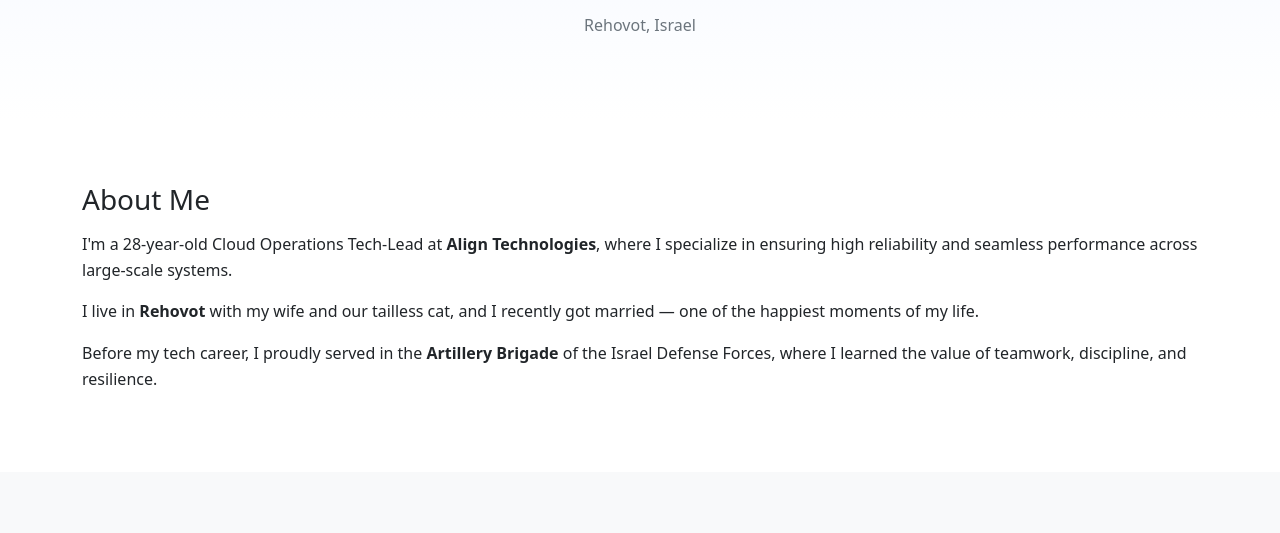
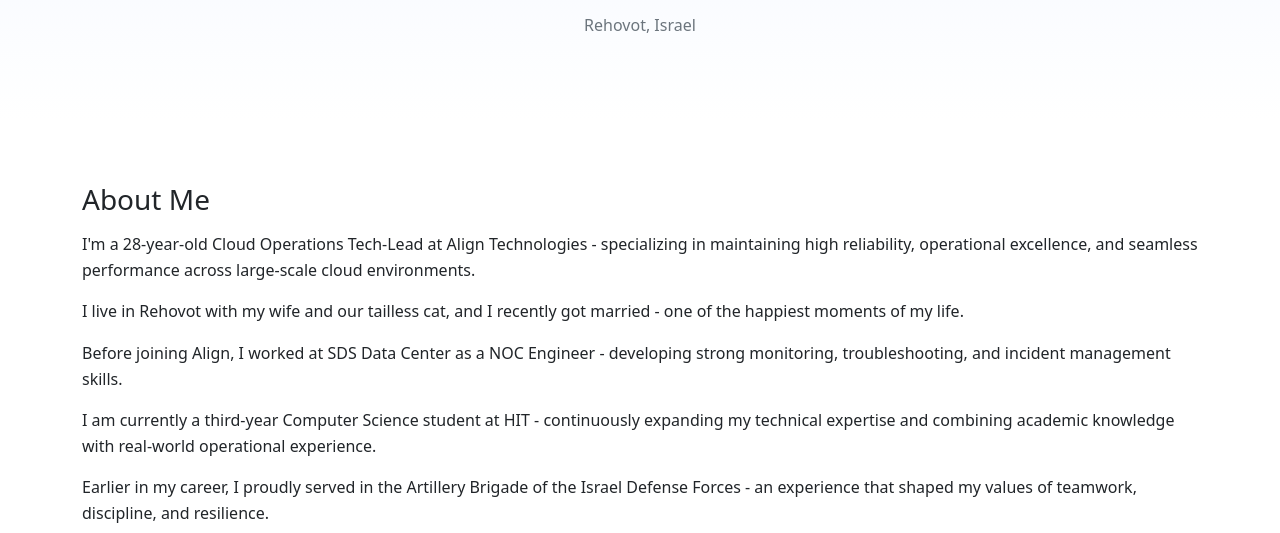
Before and after one commit to Kinovo97/Sharon-portfolio, a plain HTML site: page index.html in a window 1280 px wide. Shown: the part 419-952 px from the top of the page. Drawn offline with nearby package versions, Linux system fonts and the light colour scheme.

Commit message:
Update index.html with enhanced personal details
Enhanced the 'About Me' section with additional details about work experience and education.

```diff
--- a/index.html
+++ b/index.html
@@ -3,8 +3,8 @@
   <head>
     <meta charset="utf-8" />
     <meta name="viewport" content="width=device-width, initial-scale=1" />
-    <title>Sharon Weisman — Cloud Operations Tech-Lead</title>
-    <meta name="description" content="Official personal page of Sharon Weisman, Cloud Operations Tech-Lead at Align Technologies." />
+    <title>Sharon Weisman - Cloud Operations Tech-Lead</title>
+    <meta name="description" content="Official personal page of Sharon Weisman - Cloud Operations Tech-Lead at Align Technologies." />
 
     <!-- Bootstrap 5.3 CSS -->
     <link
@@ -65,20 +65,33 @@
       </div>
     </header>
 
+    <!-- About section with enhanced text -->
     <section id="about">
       <div class="container">
         <h2 class="h3 mb-3">About Me</h2>
+
         <p>
-          I'm a 28-year-old Cloud Operations Tech-Lead at <strong>Align Technologies</strong>, where I
-          specialize in ensuring high reliability and seamless performance across large-scale systems.
+          I'm a 28-year-old Cloud Operations Tech-Lead at Align Technologies - specializing in maintaining high reliability,
+          operational excellence, and seamless performance across large-scale cloud environments.
         </p>
+
         <p>
-          I live in <strong>Rehovot</strong> with my wife and our tailless cat, and I recently got married —
-          one of the happiest moments of my life.
+          I live in Rehovot with my wife and our tailless cat, and I recently got married - one of the happiest moments of my life.
         </p>
+
         <p>
-          Before my tech career, I proudly served in the <strong>Artillery Brigade</strong> of the Israel
-          Defense Forces, where I learned the value of teamwork, discipline, and resilience.
+          Before joining Align, I worked at SDS Data Center as a NOC Engineer - developing strong monitoring, troubleshooting,
+          and incident management skills.
+        </p>
+
+        <p>
+          I am currently a third-year Computer Science student at HIT - continuously expanding my technical expertise and combining
+          academic knowledge with real-world operational experience.
+        </p>
+
+        <p>
+          Earlier in my career, I proudly served in the Artillery Brigade of the Israel Defense Forces - an experience that shaped
+          my values of teamwork, discipline, and resilience.
         </p>
       </div>
     </section>
@@ -98,7 +111,7 @@
 
     <footer>
       <div class="container small text-muted">
-        © <span id="year"></span> Sharon Weisman · Built with Bootstrap
+        © <span id="year"></span> Sharon Weisman - Built with Bootstrap
       </div>
     </footer>
 
```
